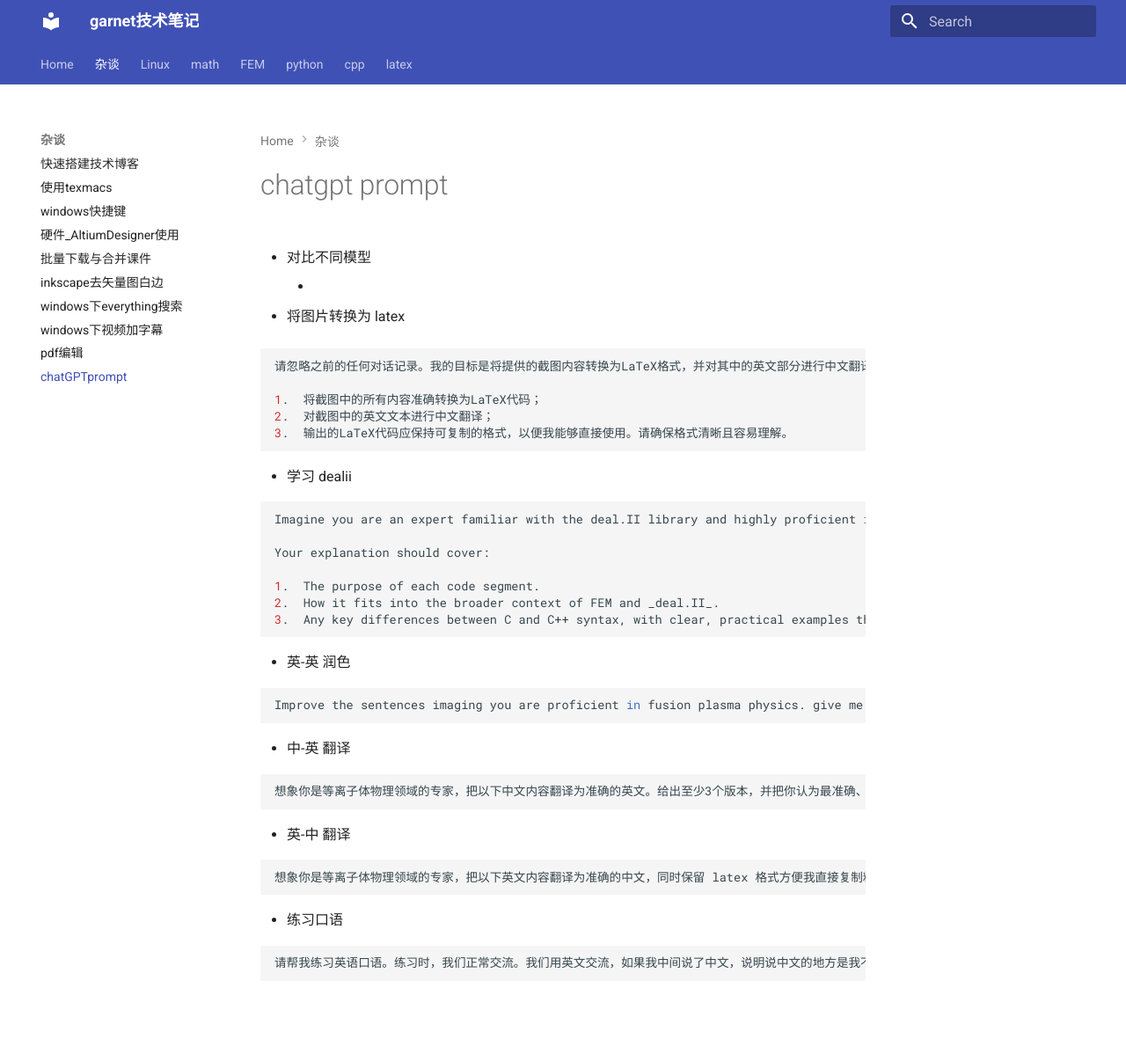
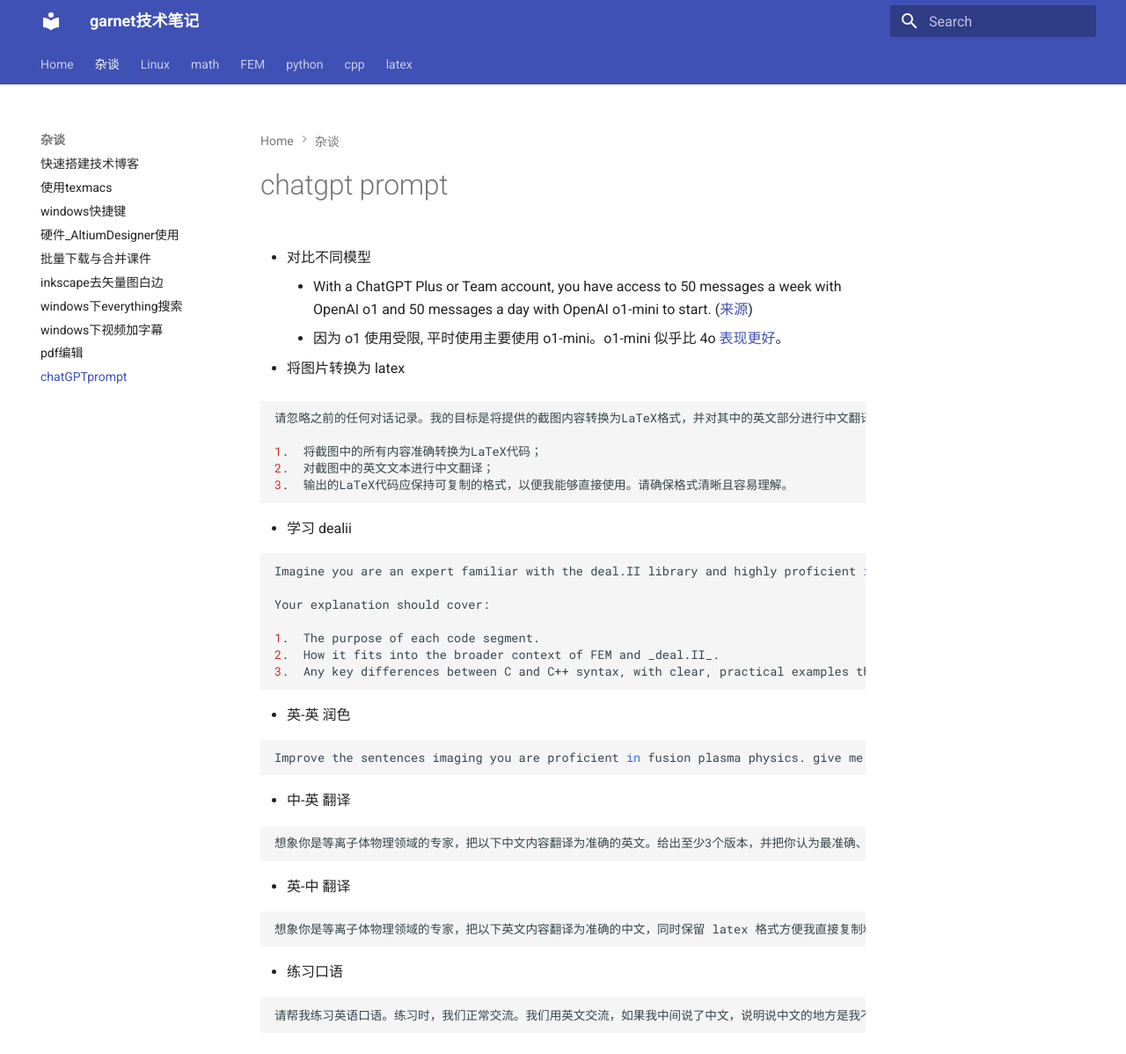
Before and after one commit to ymma98/technotes, an MkDocs documentation site: the page built from docs/杂谈/chatGPT_prompt.md, in a window 1280 px wide and 1198 px high. Shown: the whole window at 88% size. Built offline with MkDocs 1.6.1 and Material for MkDocs 9.7.7, drawn with Linux system fonts in a browser that asks for light colours; part of the change alters nothing that is shown.

Commit message:
docs/杂谈/chatGPT_prompt.md updated from https://stackedit.cn/

````diff
--- a/docs/杂谈/chatGPT_prompt.md
+++ b/docs/杂谈/chatGPT_prompt.md
@@ -1,7 +1,8 @@
 # chatgpt prompt
 
 * 对比不同模型
-	*
+	* With a ChatGPT Plus or Team account, you have access to 50 messages a week with OpenAI o1 and 50 messages a day with OpenAI o1-mini to start. ([来源](https://help.openai.com/en/articles/9824962-openai-o1-and-o1-mini-usage-limits-on-chatgpt-and-the-api))
+	* 因为 o1 使用受限, 平时使用主要使用 o1-mini。o1-mini 似乎比 4o [表现更好](https://aimlapi.com/comparisons/chatgpt-4o-vs-o1-mini)。
 
 * 将图片转换为 latex
 
@@ -51,6 +52,6 @@ Improve the sentences imaging you are proficient in fusion plasma physics. give
 请帮我练习英语口语。练习时，我们正常交流。我们用英文交流，如果我中间说了中文，说明说中文的地方是我不知道怎么用英语表达的地方，这时候你也要告诉我如何正确表达。在保持正常交流的同时，你也把改进的建议告诉我
 ```
 <!--stackedit_data:
-eyJoaXN0b3J5IjpbLTM5OTY0Mjc4MiwtMTc4MDA0NzU0OCwtMT
-M5OTk0MjMyOV19
+eyJoaXN0b3J5IjpbLTEzODMwNDI4MTYsLTE3ODAwNDc1NDgsLT
+EzOTk5NDIzMjldfQ==
 -->
````
